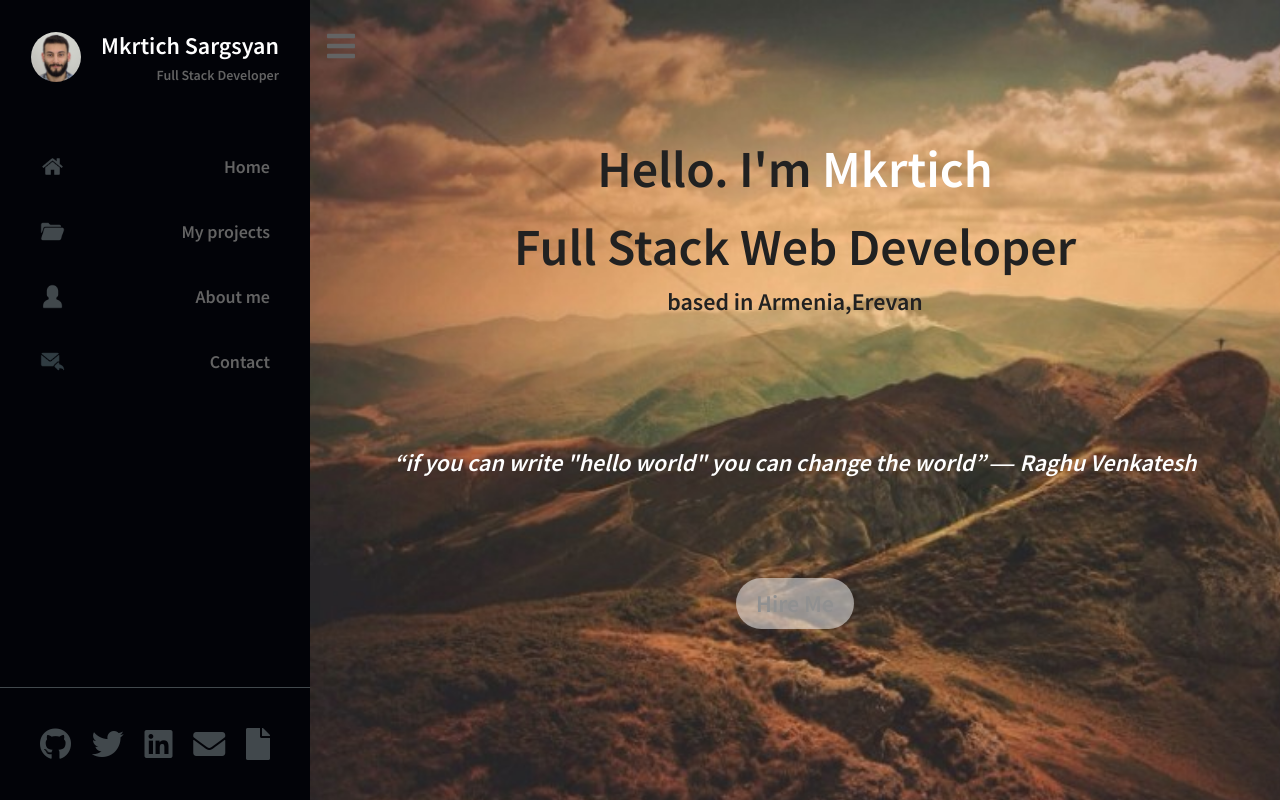
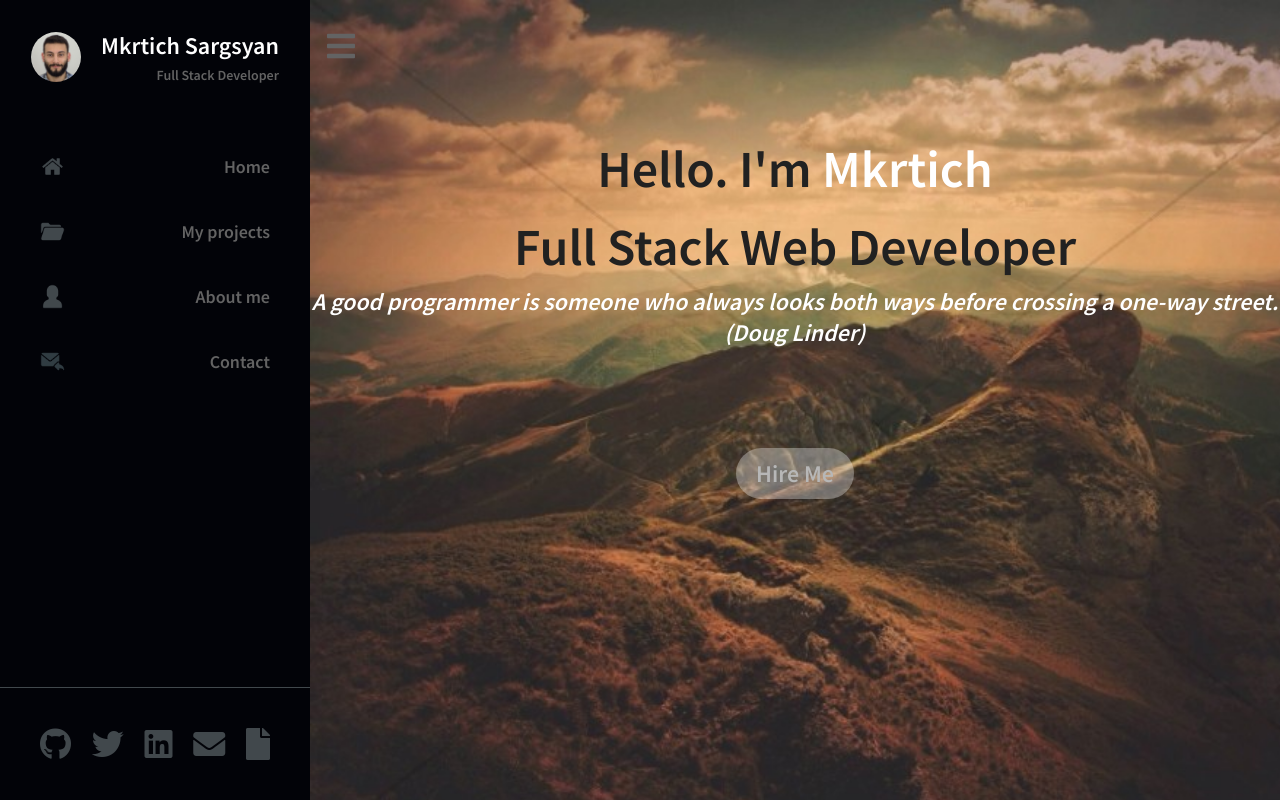
Before and after one commit to MkrtichSargsyan/MkrtichSargsyan.github.io, a Next.js app: page / in a window 1280 px wide. Shown: the top 800 px of the page. Built offline with nearby package versions, Linux system fonts and the light colour scheme.

Commit message:
change quote

```diff
--- a/components/main_content/Showcase.js
+++ b/components/main_content/Showcase.js
@@ -12,21 +12,14 @@ function Showcase() {
           <br />
           Full Stack Web Developer
         </h2>
-        <p>based in Armenia,Erevan</p>
 
         <blockquote>
           <i>
-            “if you can write "hello world" you can change the world” ― Raghu
-            Venkatesh
+            A good programmer is someone who always looks both ways before
+            crossing a one-way street. (Doug Linder)
           </i>
         </blockquote>
-        <Link
-          to='Contact'
-          spy={true}
-          smooth={true}
-          offset={0}
-          duration={1000}
-        >
+        <Link to="Contact" spy={true} smooth={true} offset={0} duration={1000}>
           <div className={styles.hire_button}>Hire Me</div>
         </Link>
       </div>
```
